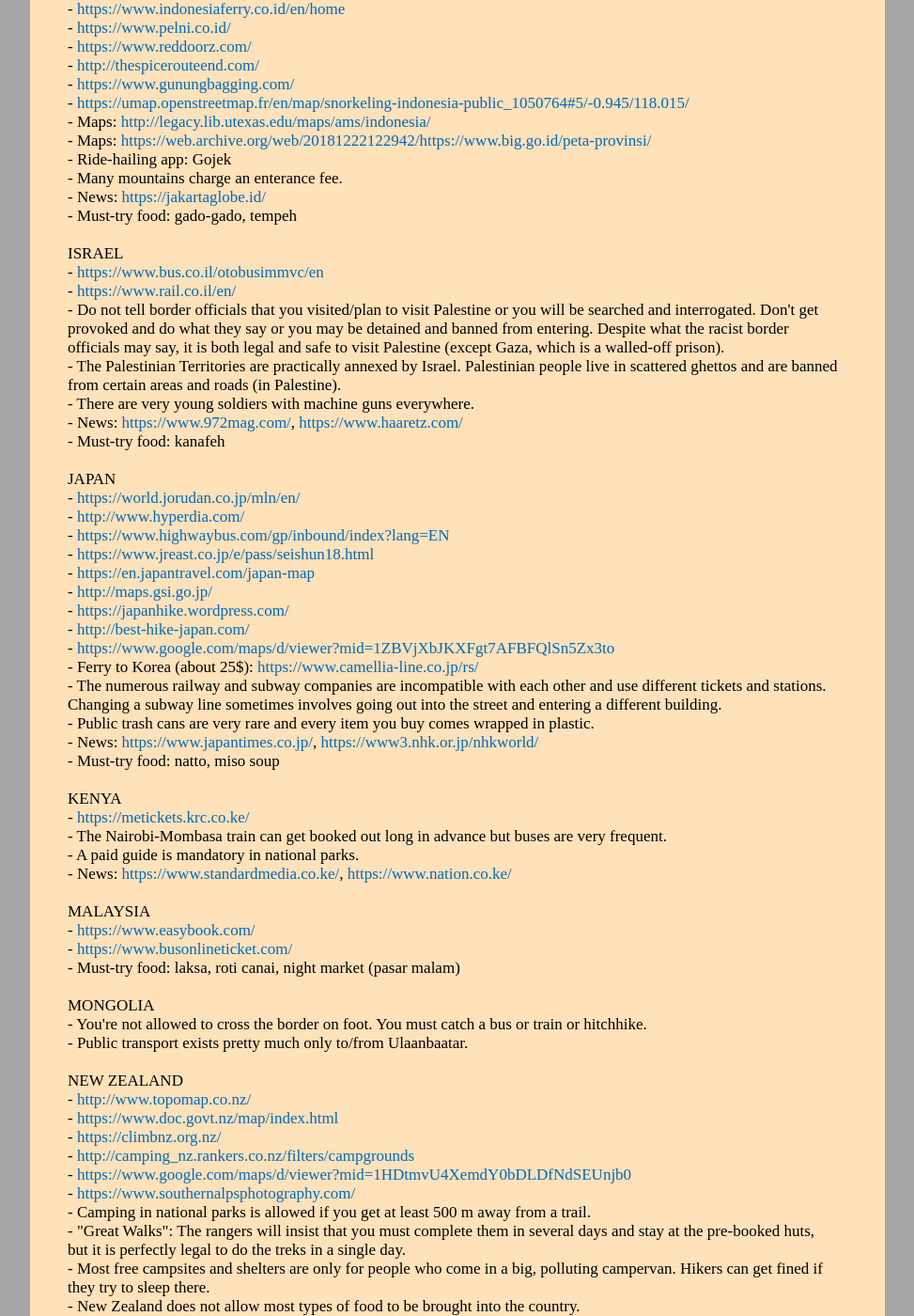
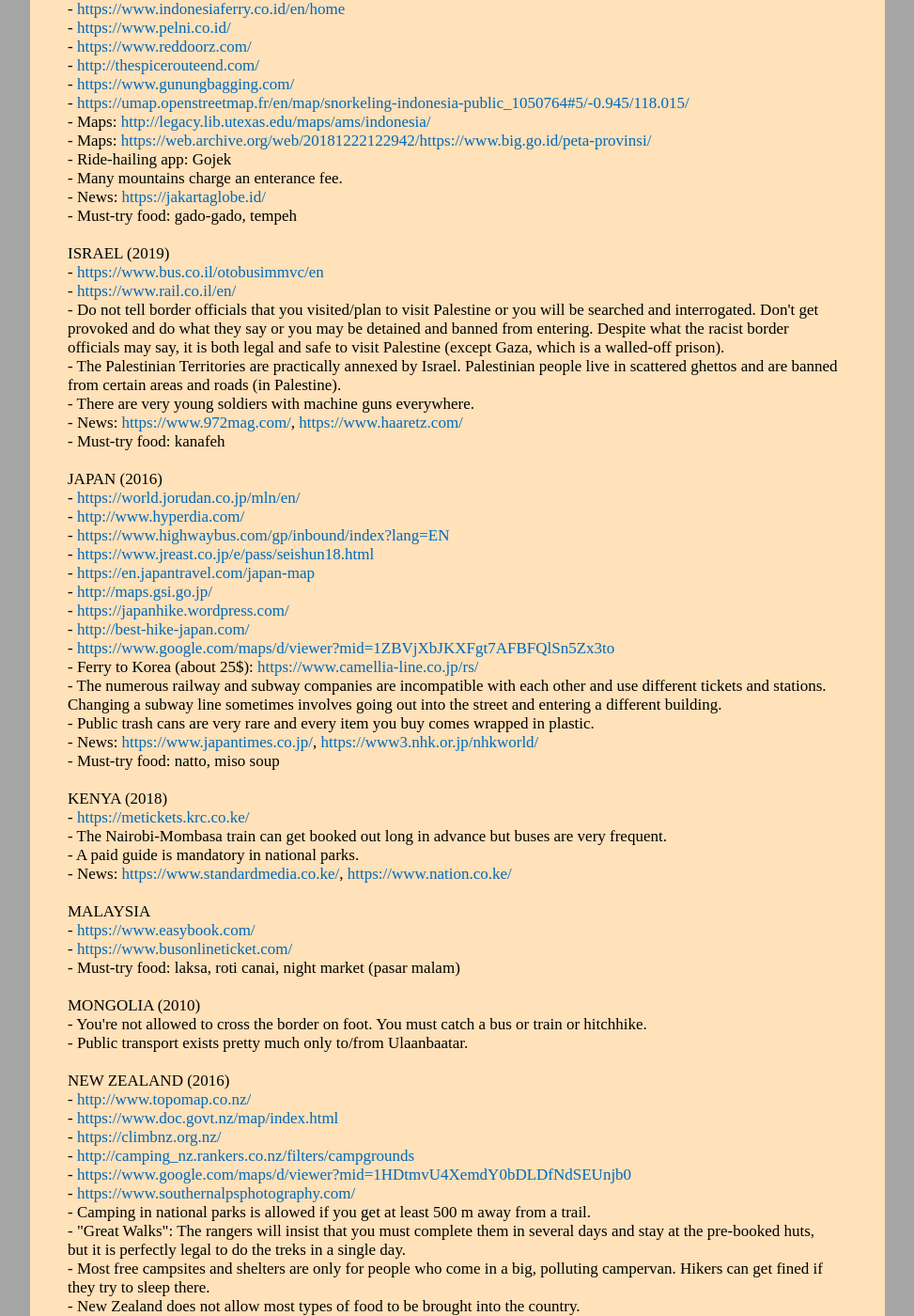
Before and after one commit to witbag/witbag.github.io, a Jekyll site: the page built from travel/notes.html, in a window 1280 px wide and 1400 px high, scrolled down 3529 px. Shown: the whole window at 94% size, without its empty margins (153-1126 px from the left). Built offline with Jekyll 4.4.1, drawn with Linux system fonts in a browser that asks for light colours; some of the changed text lies outside the part shown.

Commit message:
Update notes.html

```diff
--- a/travel/notes.html
+++ b/travel/notes.html
@@ -10,7 +10,7 @@
 
 See <a href="visas.html">visas page</a> for entry requirements.<br />
 <br>
-AUSTRALIA<br>
+AUSTRALIA (2018)<br>
 - <a href="http://www.david-noble.net/" target=_blank>http://www.david-noble.net/</a><br />
 - <a href="https://www.bushwalkingblog.com.au/" target=_blank>https://www.bushwalkingblog.com.au/</a><br />
 - <a href="http://www.gang-gang.net/nomad/" target=_blank>http://www.gang-gang.net/nomad/</a><br />
@@ -57,14 +57,14 @@
 - News: <a href="https://thechinaproject.com/" target=_blank>https://thechinaproject.com/</a>, <a href="https://theinitium.com/" target=_blank>https://theinitium.com/</a>, <a href="https://www.readingthechinadream.com/" target=_blank>https://www.readingthechinadream.com/</a>, <a href="https://www.scmp.com/" target=_blank>https://www.scmp.com/</a>, <a href="https://www.caixinglobal.com/" target=_blank>https://www.caixinglobal.com/</a><br>
 - Must-try food: huoguo (hot pot), zhamantou. Every region has its own unique cuisine. Vegetarian: 素<br>
 <br>
-EGYPT<br>
+EGYPT (2024)<br>
 - <a href="https://egymonuments.gov.eg" target=_blank>https://egymonuments.gov.eg</a><br />
 - Bring US dollars.<br>
 - Egypt is an incredibly cheap country, except for monuments, train tickets, and hotels, which have separate prices for foreigners. While many other countries have two-tier pricing, here the contrast is extreme: it's a strange feeling to pay $30 to visit an ancient monument when the taxi to get there or a meal in a restaurant costs 50 cents. It seems that local people make very little money from tourism and almost the entire revenue goes to the government and package tour companies. Enterance fees to museums and monuments are some of the highest in the world (to be fair, they're also some of the best in the world). 1-hour ride in a slow, old train costs $11 (as much as TGV in France), but the same trip by minibus costs 40 cents.<br>
 - When visiting popular monuments (e.g. Luxor, Giza), avoid the hours when the place gets flooded by package tourists bussed in from coastal resorts. Early morning and evening are usually the best times.<br>
 - Must-try food: koshary.<br>
 <br>
-ETHIOPIA<br>
+ETHIOPIA (2018)<br>
 - <a href="http://www.ethiopia.travel" target=_blank>http://www.ethiopia.travel</a><br />
 - Long-distance buses all leave around 5-6 AM. Book 1-2 days in advance.<br>
 - Ethiopian 12-hour clock system follows sunrise and sunset (Ethiopian 1 o'clock in the morning = 7 AM, Ethiopian 12 o'clock at night = 6 AM).<br>
@@ -162,7 +162,7 @@
 - News: <a href="https://jakartaglobe.id/" target=_blank>https://jakartaglobe.id/</a><br />
 - Must-try food: gado-gado, tempeh<br>
 <br>
-ISRAEL<br>
+ISRAEL (2019)<br>
 - <a href="https://www.bus.co.il/otobusimmvc/en" target=_blank>https://www.bus.co.il/otobusimmvc/en</a><br />
 - <a href="https://www.rail.co.il/en/" target=_blank>https://www.rail.co.il/en/</a><br />
 - Do not tell border officials that you visited/plan to visit Palestine or you will be searched and interrogated. Don't get provoked and do what they say or you may be detained and banned from entering. Despite what the racist border officials may say, it is both legal and safe to visit Palestine (except Gaza, which is a walled-off prison).<br>
@@ -171,7 +171,7 @@
 - News: <a href="https://www.972mag.com/" target=_blank>https://www.972mag.com/</a>, <a href="https://www.haaretz.com/" target=_blank>https://www.haaretz.com/</a><br />
 - Must-try food: kanafeh<br>
 <br>
-JAPAN<br>
+JAPAN (2016)<br>
 - <a href="https://world.jorudan.co.jp/mln/en/" target=_blank>https://world.jorudan.co.jp/mln/en/</a><br />
 - <a href="http://www.hyperdia.com/" target=_blank>http://www.hyperdia.com/</a><br />
 - <a href="https://www.highwaybus.com/gp/inbound/index?lang=EN" target=_blank>https://www.highwaybus.com/gp/inbound/index?lang=EN</a><br />
@@ -187,7 +187,7 @@
 - News: <a href="https://www.japantimes.co.jp/" target=_blank>https://www.japantimes.co.jp/</a>, <a href="https://www3.nhk.or.jp/nhkworld/" target=_blank>https://www3.nhk.or.jp/nhkworld/</a><br />
 - Must-try food: natto, miso soup<br>
 <br>
-KENYA<br>
+KENYA (2018)<br>
 - <a href="https://metickets.krc.co.ke/" target=_blank>https://metickets.krc.co.ke/</a><br />
 - The Nairobi-Mombasa train can get booked out long in advance but buses are very frequent.<br>
 - A paid guide is mandatory in national parks.<br>
@@ -198,11 +198,11 @@
 - <a href="https://www.busonlineticket.com/" target=_blank>https://www.busonlineticket.com/</a><br />
 - Must-try food: laksa, roti canai, night market (pasar malam)<br>
 <br>
-MONGOLIA<br>
+MONGOLIA (2010)<br>
 - You're not allowed to cross the border on foot. You must catch a bus or train or hitchhike.<br>
 - Public transport exists pretty much only to/from Ulaanbaatar.<br>
 <br>
-NEW ZEALAND<br>
+NEW ZEALAND (2016)<br>
 - <a href="http://www.topomap.co.nz/" target=_blank>http://www.topomap.co.nz/</a><br />
 - <a href="https://www.doc.govt.nz/map/index.html" target=_blank>https://www.doc.govt.nz/map/index.html</a><br />
 - <a href="https://climbnz.org.nz/" target=_blank>https://climbnz.org.nz/</a><br />
@@ -214,13 +214,13 @@
 - Most free campsites and shelters are only for people who come in a big, polluting campervan. Hikers can get fined if they try to sleep there.<br>
 - New Zealand does not allow most types of food to be brought into the country.<br>
 <br>
-NORWAY<br>
+NORWAY (2019)<br>
 - <a href="https://www.norgeskart.no/" target=_blank>https://www.norgeskart.no/</a><br />
 - <a href="https://www.yr.no/en" target=_blank>https://www.yr.no/en</a><br />
 - You're free to camp pretty much anywhere. Some of the mountain cabins (hyttas) are free to use.<br>
 - Norway has held the top spot of press freedom rankings for many years but news stands are filled with sensationalist tabloids and celebrity gossip.<br>
 <br>
-PERU<br>
+PERU (2012)<br>
 - <a href="https://www.redbus.pe/en/" target=_blank>https://www.redbus.pe/en/</a><br />
 - <a href="http://www.andeantravelweb.com/peru/" target=_blank>http://www.andeantravelweb.com/peru/</a><br />
 - <a href="https://www.peru.travel" target=_blank>https://www.peru.travel</a><br />
@@ -243,7 +243,7 @@
 - Kayaking trips: search "spływ + river name" or visit <a href="http://kajaki.pl/" target=_blank>http://kajaki.pl/</a>.<br>
 - Canteen: bar mleczny<br>
 <br>
-RUSSIA<br>
+RUSSIA (2010)<br>
 - <a href="https://yandex.com/maps/" target=_blank>https://yandex.com/maps/</a><br />
 - <a href="https://rasp.yandex.ru/" target=_blank>https://rasp.yandex.ru/</a><br />
 - <a href="https://pass.rzd.ru/main-pass/public/en" target=_blank>https://pass.rzd.ru/main-pass/public/en</a><br />
@@ -258,7 +258,7 @@
 - <a href="https://schweizmobil.ch/en" target=_blank>https://schweizmobil.ch/en</a><br />
 - <a href="https://www.activityworkshop.net/hiking/index.html" target=_blank>https://www.activityworkshop.net/hiking/index.html</a><br />
 <br>
-TAIWAN<br>
+TAIWAN (2018)<br>
 - <a href="https://www.taiwanbus.tw/" target=_blank>https://www.taiwanbus.tw/</a><br />
 - <a href="https://www.railway.gov.tw/tra-tip-web/tip?lang=EN_US" target=_blank>https://www.railway.gov.tw/tra-tip-web/tip?lang=EN_US</a><br />
 - <a href="https://www.foreignersintaiwan.com/maps-2232022294.html" target=_blank>https://www.foreignersintaiwan.com/maps-2232022294.html</a><br />
@@ -275,7 +275,7 @@
 - News: <a href="https://www.youtube.com/playlist?list=PLjjrV9IhkIpfFnqFMrkuUQr_zwlN-yRbR" target=_blank>https://www.youtube.com/playlist?list=PLjjrV9IhkIpfFnqFMrkuUQr_zwlN-yRbR</a>, <a href="https://www.taiwannews.com.tw/en/index" target=_blank>https://www.taiwannews.com.tw/en/index</a><br />
 - Must-try food: mushrooms, luobogao, chou doufu (stinky tofu), biandang (box lunch), night market<br>
 <br>
-THAILAND<br>
+THAILAND (2018)<br>
 - <a href="https://www.baolau.com/" target=_blank>https://www.baolau.com/</a><br />
 - <a href="https://www.busonlineticket.co.th/" target=_blank>https://www.busonlineticket.co.th/</a><br />
 - <a href="https://tcl99web.transport.co.th/Home" target=_blank>https://tcl99web.transport.co.th/Home</a><br />
```
Also changed, not shown: other parts of travel/notes.html (+1 -1 lines).
